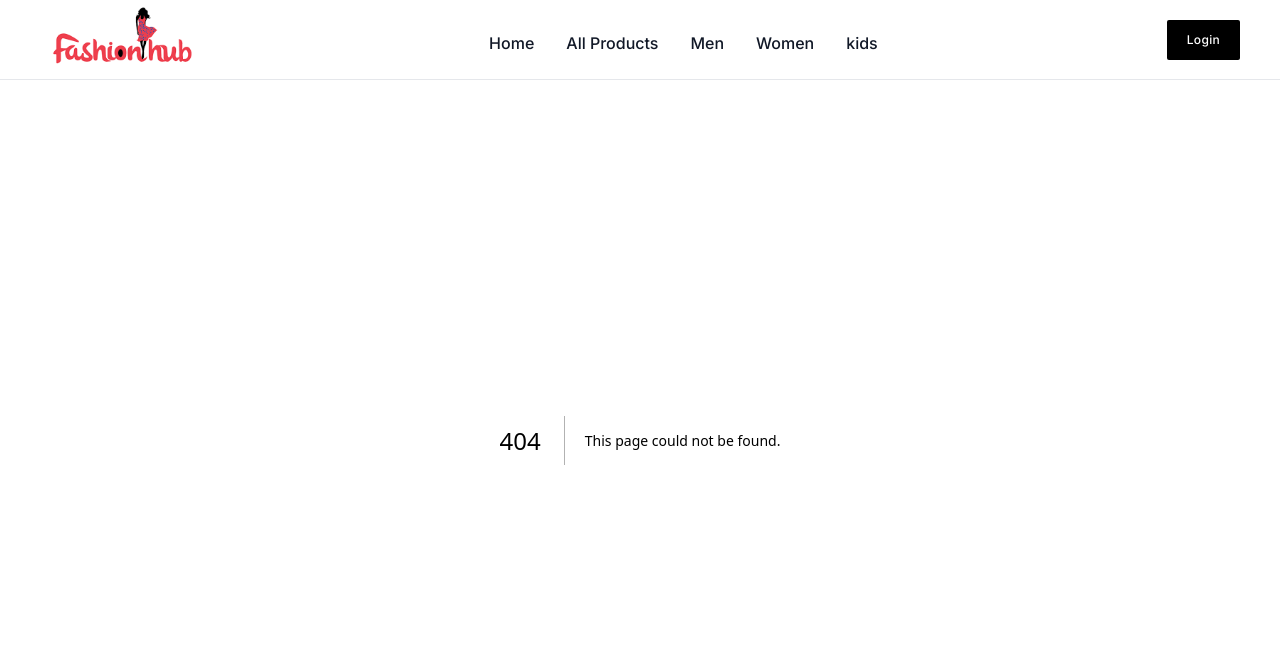
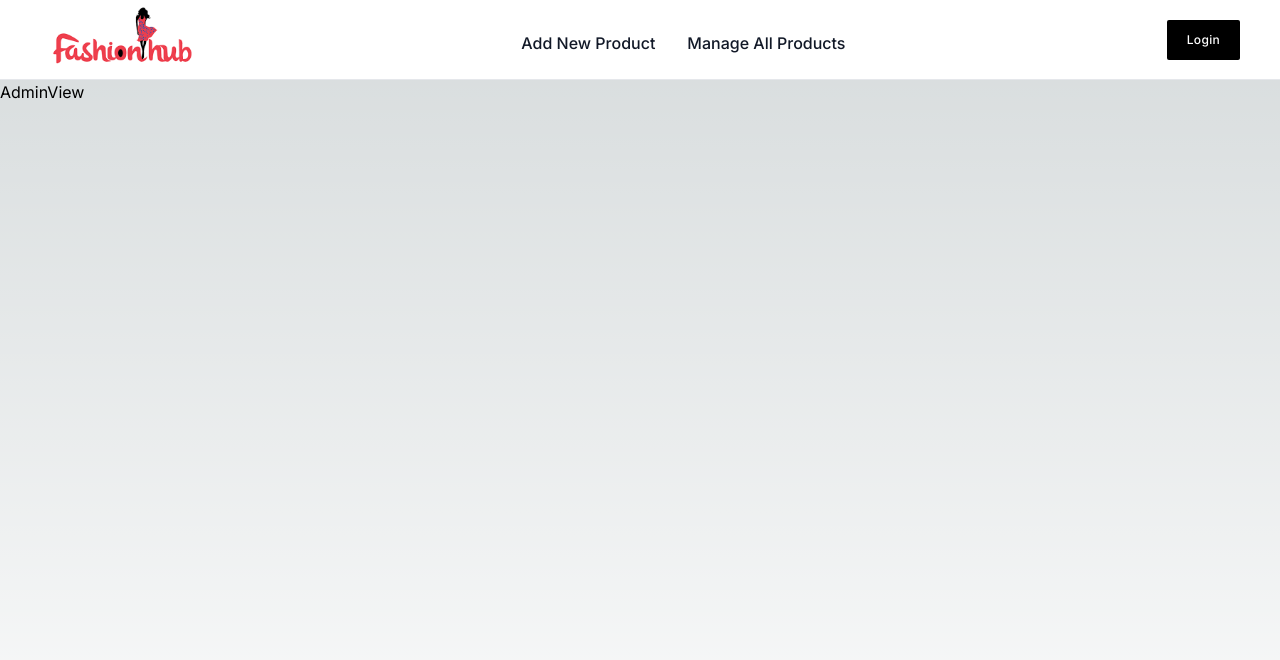
Before and after one commit to pushpraj15295/Fresh-fashion, a Next.js app in the folder fashion-hub/: page /admin-view in a window 1280 px wide. Before the commit this address had no page. Shown: the top 660 px of the page. Built offline with nearby package versions, Linux system fonts and the light colour scheme.

Commit message:
admin view page setup with route is done

```diff
--- /dev/null
+++ b/fashion-hub/src/app/admin-view/add-product/page.js
@@ -0,0 +1,7 @@
+
+
+const AdminAddNewProduct = () => {
+  return <div>AdminAddNewProduct</div>;
+};
+
+export default AdminAddNewProduct;
--- /dev/null
+++ b/fashion-hub/src/app/admin-view/all-products/page.js
@@ -0,0 +1,8 @@
+
+
+
+const AdminAllProduct = () => {
+  return <div>AdminAllProduct</div>;
+};
+
+export default AdminAllProduct;
--- /dev/null
+++ b/fashion-hub/src/app/admin-view/page.js
@@ -0,0 +1,10 @@
+
+
+
+const AdminView = () => {
+  return (
+    <div>AdminView</div>
+  )
+}
+
+export default AdminView
--- a/fashion-hub/src/app/layout.js
+++ b/fashion-hub/src/app/layout.js
@@ -16,7 +16,9 @@ export default function RootLayout({ children }) {
       <body className={inter.className}>
         <GlobalState>
           <Navbar />
-          <main className="flex min-h-screen flex-col mt-[40px]">{children}</main>
+          <main className="flex min-h-screen flex-col mt-[80px]">
+            {children}
+          </main>
         </GlobalState>
       </body>
     </html>
--- a/fashion-hub/src/components/Navbar/NavItems.js
+++ b/fashion-hub/src/components/Navbar/NavItems.js
@@ -1,8 +1,7 @@
 "use client";
 
 import { adminNavOptions, navOptions } from "@/utils";
-
-const NavItems = ({ isAdminView, isModalView = false }) => {
+const NavItems = ({ isAdminView, isModalView = false, router }) => {
   return (
     <div
       className={`items-center justify-between w-full md:flex md:w-auto pt-3 ${
@@ -17,12 +16,20 @@ const NavItems = ({ isAdminView, isModalView = false }) => {
       >
         {isAdminView
           ? adminNavOptions?.map((item) => (
-              <li className="cursor-pointer block py-2 pl-3 pr-4 text-gray-900 rounded md:p-0" key={item?.id}>
+              <li
+                className="cursor-pointer block py-2 pl-3 pr-4 text-gray-900 rounded md:p-0"
+                key={item?.id}
+                onClick={() => router.push(item?.path)}
+              >
                 {item.label}
               </li>
             ))
           : navOptions?.map((item) => (
-              <li className="cursor-pointer block py-2 pl-3 pr-4 text-gray-900 rounded md:p-0" key={item?.id}>
+              <li
+                className="cursor-pointer block py-2 pl-3 pr-4 text-gray-900 rounded md:p-0"
+                key={item?.id}
+                onClick={() => router.push(item?.path)}
+              >
                 {item.label}
               </li>
             ))}
--- a/fashion-hub/src/components/Navbar/index.js
+++ b/fashion-hub/src/components/Navbar/index.js
@@ -5,9 +5,7 @@ import NavItems from "./NavItems";
 import { GlobalContext } from "@/context";
 import CommonModal from "../CommonModal";
 import Cookies from "js-cookie";
-import { useRouter } from "next/navigation";
-
-const isAdminView = false;
+import { usePathname, useRouter } from "next/navigation";
 
 const Navbar = () => {
   const {
@@ -19,6 +17,8 @@ const Navbar = () => {
     setShowNavModal,
   } = useContext(GlobalContext);
   const router = useRouter();
+  //save route in pathname
+  const pathName = usePathname();
 
   const handleLogout = () => {
     setIsAuthUser(false);
@@ -27,6 +27,8 @@ const Navbar = () => {
     localStorage.clear();
     router.push("/");
   };
+
+  const isAdminView = pathName.includes("admin-view");
 
   return (
     <>
@@ -54,11 +56,17 @@ const Navbar = () => {
             )}
             {user?.role === "admin" &&
               (isAdminView ? (
-                <button className="mt-1.5 inline-block bg-black px-5 py-3 text-xs font-medium upprcase tracking-wide text-white rounded-sm">
+                <button
+                  className="mt-1.5 inline-block bg-black px-5 py-3 text-xs font-medium upprcase tracking-wide text-white rounded-sm"
+                  onClick={() => router.push("/")}
+                >
                   Client View
                 </button>
               ) : (
-                <button className="mt-1.5 inline-block bg-black px-5 py-3 text-xs font-medium upprcase tracking-wide text-white rounded-sm">
+                <button
+                  className="mt-1.5 inline-block bg-black px-5 py-3 text-xs font-medium upprcase tracking-wide text-white rounded-sm"
+                  onClick={() => router.push("/admin-view")}
+                >
                   Admin View
                 </button>
               ))}
@@ -102,13 +110,13 @@ const Navbar = () => {
               </svg>
             </button>
           </div>
-          <NavItems isAdminView={isAdminView} />
+          <NavItems isAdminView={isAdminView} router={router}/>
         </div>
       </nav>
 
       <CommonModal
         showModelTitle={false}
-        mainContent={<NavItems isModalView={true} isAdminView={isAdminView} />}
+        mainContent={<NavItems isModalView={true} isAdminView={isAdminView} router={router} />}
         show={showNavModal}
         setShow={setShowNavModal}
       />
--- a/fashion-hub/src/utils/index.js
+++ b/fashion-hub/src/utils/index.js
@@ -35,7 +35,7 @@ export const adminNavOptions = [
   {
     id: "adminListing",
     label: "Manage All Products",
-    path: "/admin-view/all-product",
+    path: "/admin-view/all-products",
   },
 ];
 
```
